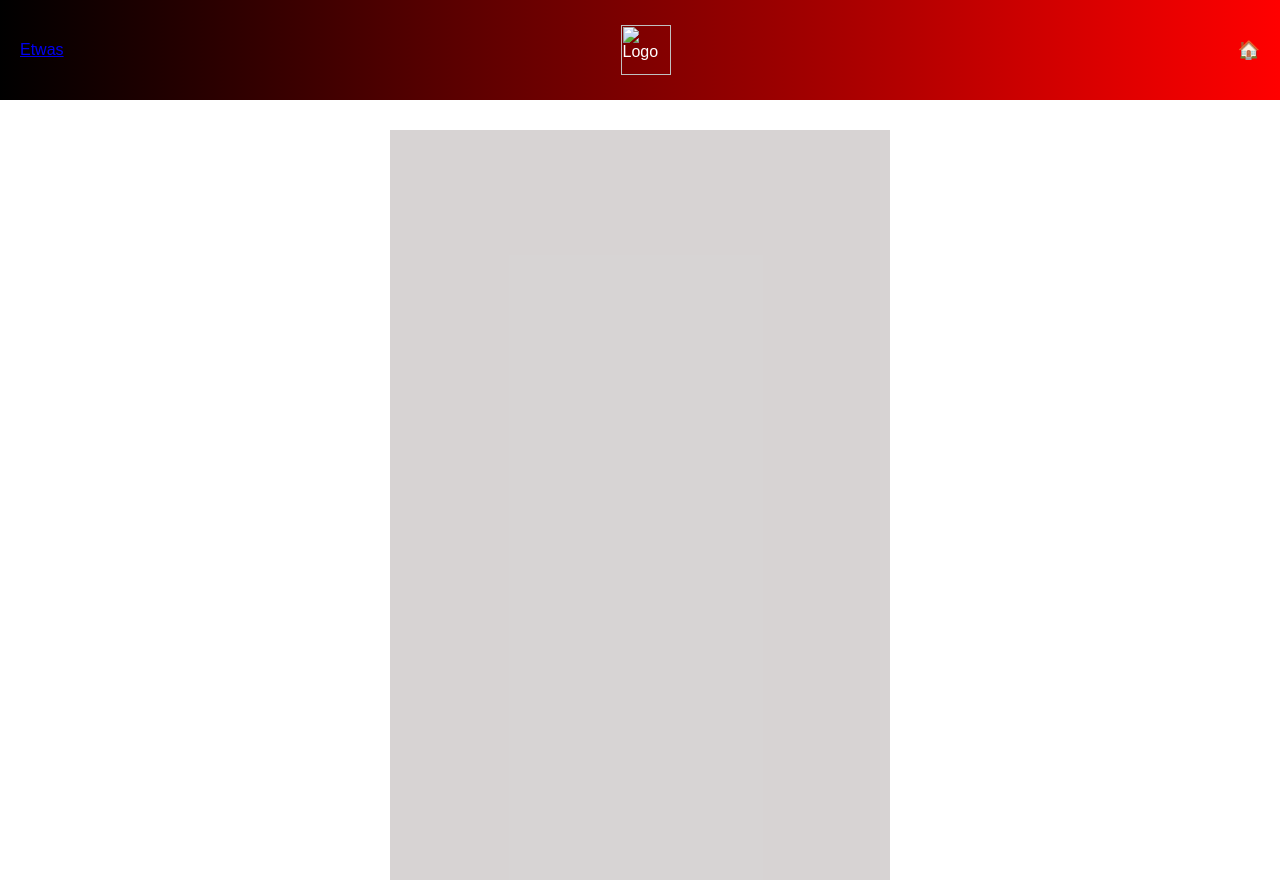
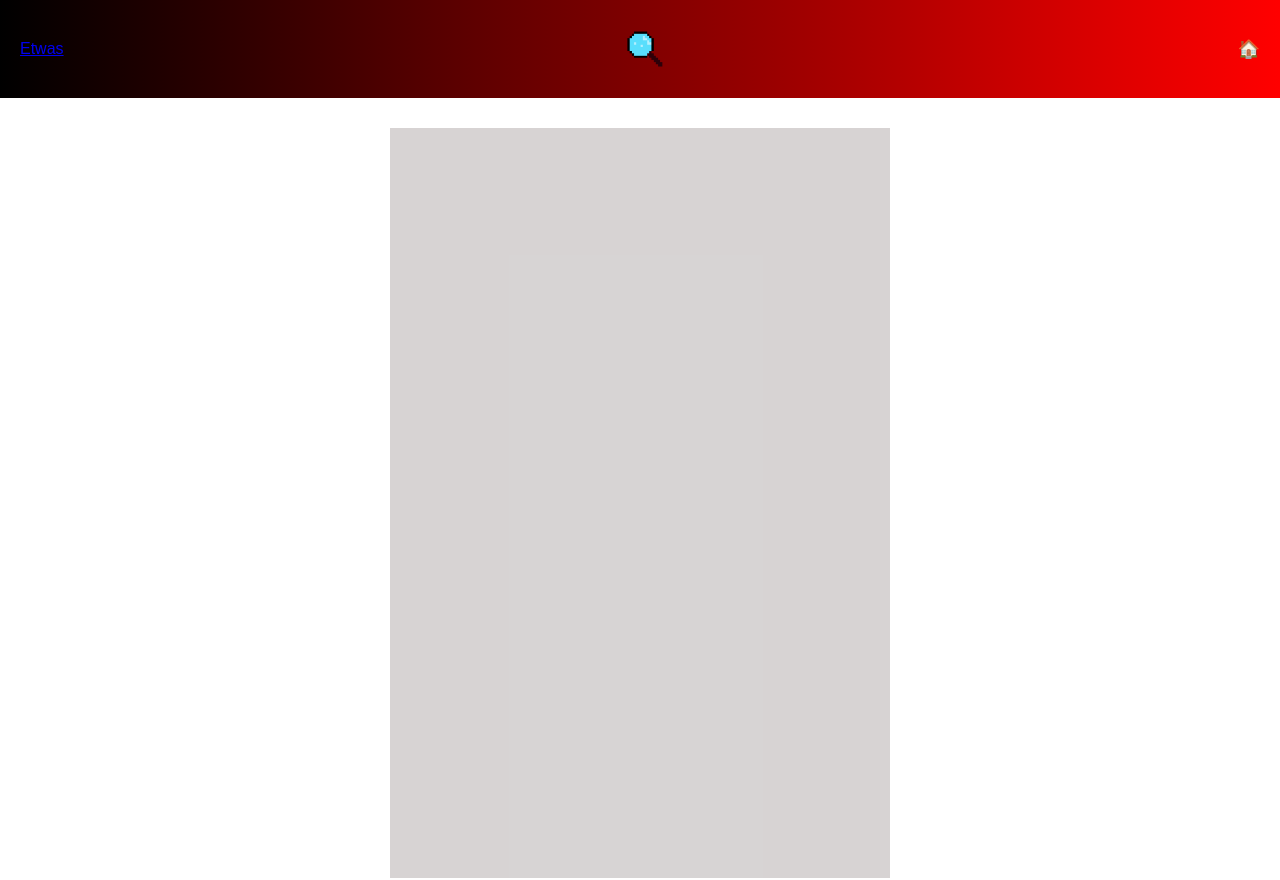
Before and after one commit to Nino678190/Finder, a plain HTML site: page index.html in a window 1280 px wide. Drawn offline with Linux system fonts and the light colour scheme.

Commit message:
Logo eingefügt

```diff
--- a/index.html
+++ b/index.html
@@ -4,7 +4,7 @@
         <meta name="viewport" content="width=device-width">
         <link rel="stylesheet" href="style.css">
         </style>
-        <link rel="shortcut icon" type="image/x-icon" href="#">
+        <link rel="shortcut icon" type="image/x-icon" href="art.png">
         <title>
             Finder
         </title>
@@ -13,7 +13,7 @@
         <header>
             <div class="logo">
                 <a href="#">Etwas</a>
-                <img src="logo.png"  alt="Logo">
+                <img src="art.png"  alt="Logo">
                 <a href="index.html" class="home-button">🏠</a>
             </div>
         </header>
```
Also changed, not shown: art.png (added).
